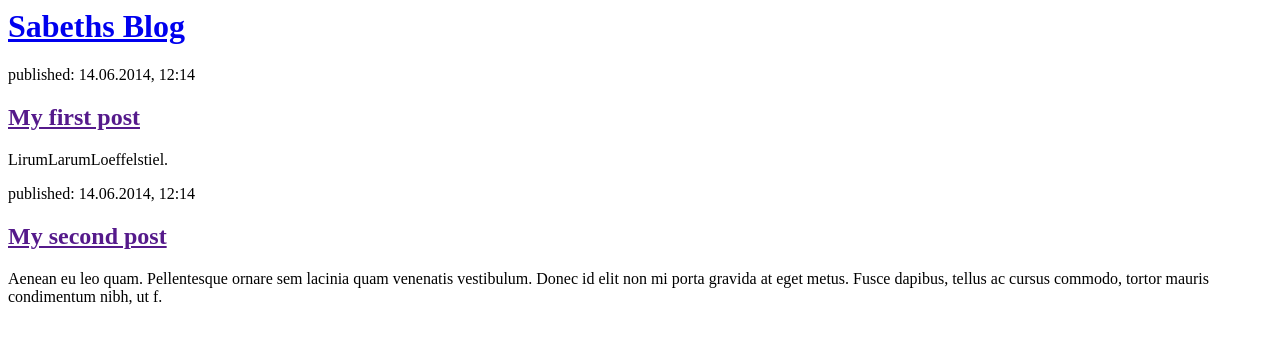
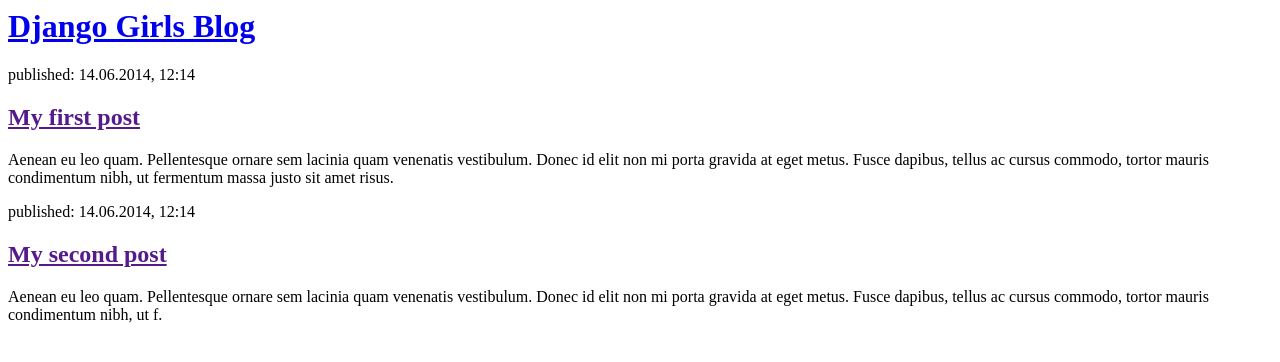
Before and after one commit to S-Bartsch/my-first-blog, a Django app: page / in a window 1280 px wide. Shown: the top 362 px of the page. Run offline with Django 3.2, Linux system fonts and the light colour scheme.

Commit message:
fortsetzung tutorial

```diff
--- a/blog/templates/blog/post_list.html
+++ b/blog/templates/blog/post_list.html
@@ -1,16 +1,16 @@
 <html>
     <head>
-        <title>Sabeths blog</title>
+        <title>Sabeth's blog</title>
     </head>
     <body>
         <div>
-            <h1><a href="/">Sabeths Blog</a></h1>
+            <h1><a href="/">Django Girls Blog</a></h1>
         </div>
 
         <div>
             <p>published: 14.06.2014, 12:14</p>
             <h2><a href="">My first post</a></h2>
-            <p>LirumLarumLoeffelstiel.</p>
+            <p>Aenean eu leo quam. Pellentesque ornare sem lacinia quam venenatis vestibulum. Donec id elit non mi porta gravida at eget metus. Fusce dapibus, tellus ac cursus commodo, tortor mauris condimentum nibh, ut fermentum massa justo sit amet risus.</p>
         </div>
 
         <div>
--- a/blog/views.py
+++ b/blog/views.py
@@ -1,4 +1,7 @@
 from django.shortcuts import render
+from django.utils import timezone
+from .models import Post
 
 def post_list(request):
-    return render(request, 'blog/post_list.html', {})
+    posts = Post.objects.filter(published_date__lte=timezone.now()).order_by('published_date')
+    return render(request, 'blog/post_list.html', {'posts': posts})
```
Also changed, not shown: db.sqlite3.
